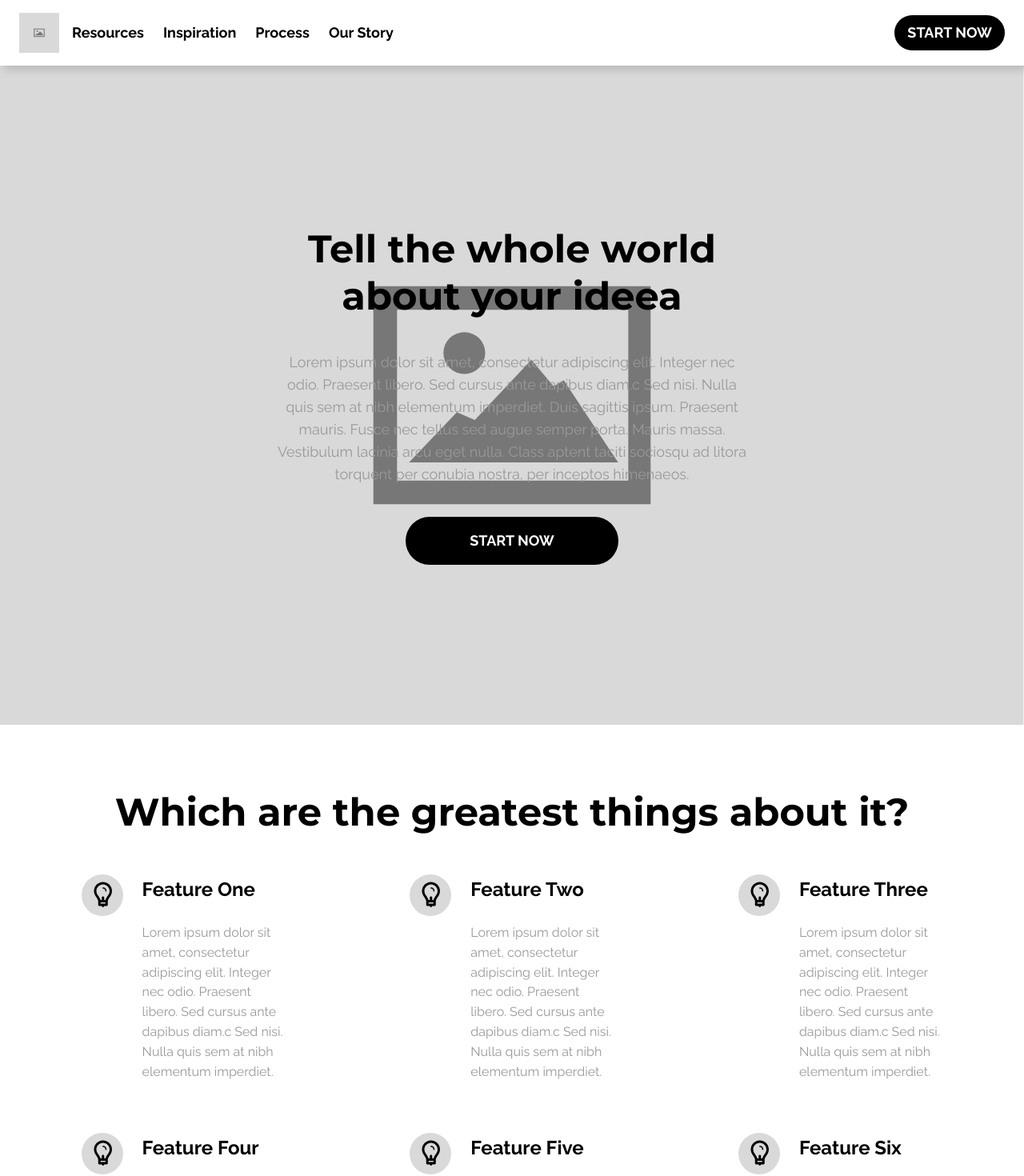
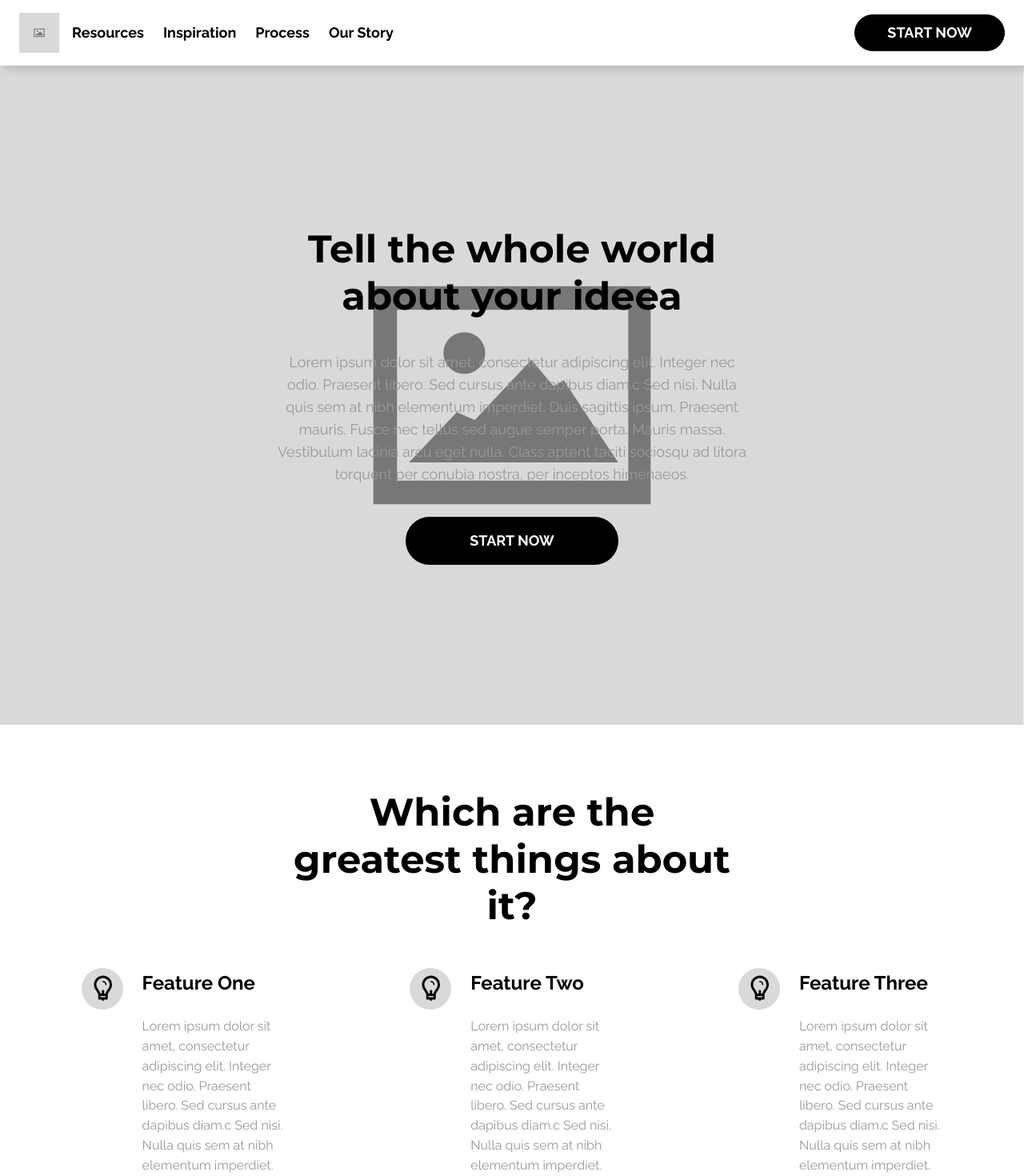
Before and after one commit to littlenines/wireframe-template, a React app: page / in a window 1280 px wide. Shown: the top 1470 px of the page at 80% size. Built offline with nearby package versions, Linux system fonts and the light colour scheme; the HTML template or start-up script is replaced by a standard one.

Commit message:
fix desktop version for section and button

```diff
--- a/src/components/Button/index.jsx
+++ b/src/components/Button/index.jsx
@@ -2,15 +2,16 @@ import PropTypes from 'prop-types';
 import style from './Button.module.scss';
 
 const Button = (props) => {
-  const {size = 'small', text = 'Start now'} = props
+  const {size = 'small', text = 'Start now', buttonClassName=''} = props
   return (
     <div {...props}>
       <button
         className={`
             ${style.highlight_button}
-            ${size === 'small' && style.small}
-            ${size === 'medium' && style.medium}
-            ${size === 'large' && style.large}
+            ${size === 'small' ? style.small : ''}
+            ${size === 'medium' ? style.medium : ''}
+            ${size === 'large' ? style.large : ''}
+            ${buttonClassName}
         `}
       >
         {text}
@@ -20,8 +21,9 @@ const Button = (props) => {
 };
 
 Button.propTypes = {
-  size: PropTypes.string,
+  size: PropTypes.oneOf(['small', 'medium', 'large']),
   text: PropTypes.string,
+  buttonClassName: PropTypes.string
 };
 
 export default Button;
--- a/src/components/Layout/Header/Header.module.scss
+++ b/src/components/Layout/Header/Header.module.scss
@@ -43,6 +43,16 @@
   display: none;
 }
 
+@media(min-width: $sm) {
+  .header {
+    .header_button {
+      font-size: $font-sm;
+      padding: $pd-xs $pd-xl;
+      border: 1px solid $dark;
+    }
+  }
+}
+
 @media(min-width: $md) {
   .menu {
     display: none;
--- a/src/components/Layout/Header/index.jsx
+++ b/src/components/Layout/Header/index.jsx
@@ -21,7 +21,7 @@ const Header = () => {
           </div>
           <Tabs setClass={style.menu_tabs} tabs={tabsArray} />
         </div>
-        <Button className='anchor_typography' />
+        <Button className='anchor_typography' buttonClassName={style.header_button} />
       </div>
     </header>
   )
--- a/src/components/Section/Section.module.scss
+++ b/src/components/Section/Section.module.scss
@@ -10,3 +10,10 @@
     color: $info;
     margin-bottom: $mr-xl;
 }
+
+@media(min-width: $sm) {
+    .section_header {
+        width: 45%;
+        margin: 0 auto;
+    }
+}
--- a/src/components/Section/index.jsx
+++ b/src/components/Section/index.jsx
@@ -5,8 +5,10 @@ const Section = (props) => {
   return (
     <section {...props}>
       <div className="wrapper max-content">
-        <h2 className={`heading_typography ${style.title}`}>{props.title}</h2>
-        {props.description && <p className={`section_typography ${style.description}`}>{props.description}</p>}
+        <div className={style.section_header}>
+          <h2 className={`heading_typography ${style.title}`}>{props.title}</h2>
+          {props.description && <p className={`section_typography ${style.description}`}>{props.description}</p>}
+        </div>
         {props.children}
       </div>
     </section>
```
